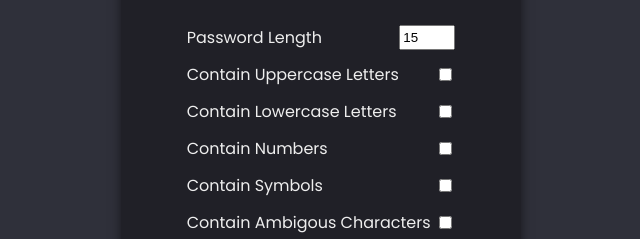
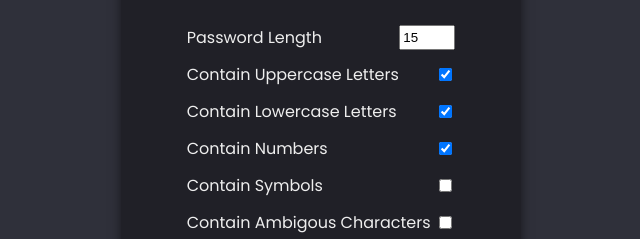
Before and after one commit to Danielmagox/passwordGenerator, a website built with Parcel: page src/index.html in a window 1280 px wide. Shown: the part 301-540 px from the top of the page, 319-959 px from the left. Built offline with nearby package versions, Linux system fonts and the light colour scheme.

Commit message:
checkbox checked by default

```diff
--- a/src/index.html
+++ b/src/index.html
@@ -24,15 +24,15 @@
                 </div>
                 <div class="form-control">
                     <label for="upper">Contain Uppercase Letters</label>
-                    <input id="upper" type="checkbox" />
+                    <input id="upper" type="checkbox" checked/>
                 </div>
                 <div class="form-control">
                     <label for="lower">Contain Lowercase Letters</label>
-                    <input id="lower" type="checkbox" />
+                    <input id="lower" type="checkbox" checked/>
                 </div>
                 <div class="form-control">
                     <label for="number">Contain Numbers</label>
-                    <input id="number" type="checkbox" />
+                    <input id="number" type="checkbox" checked/>
                 </div>
                 <div class="form-control">
                     <label for="symbol">Contain Symbols</label>
```
